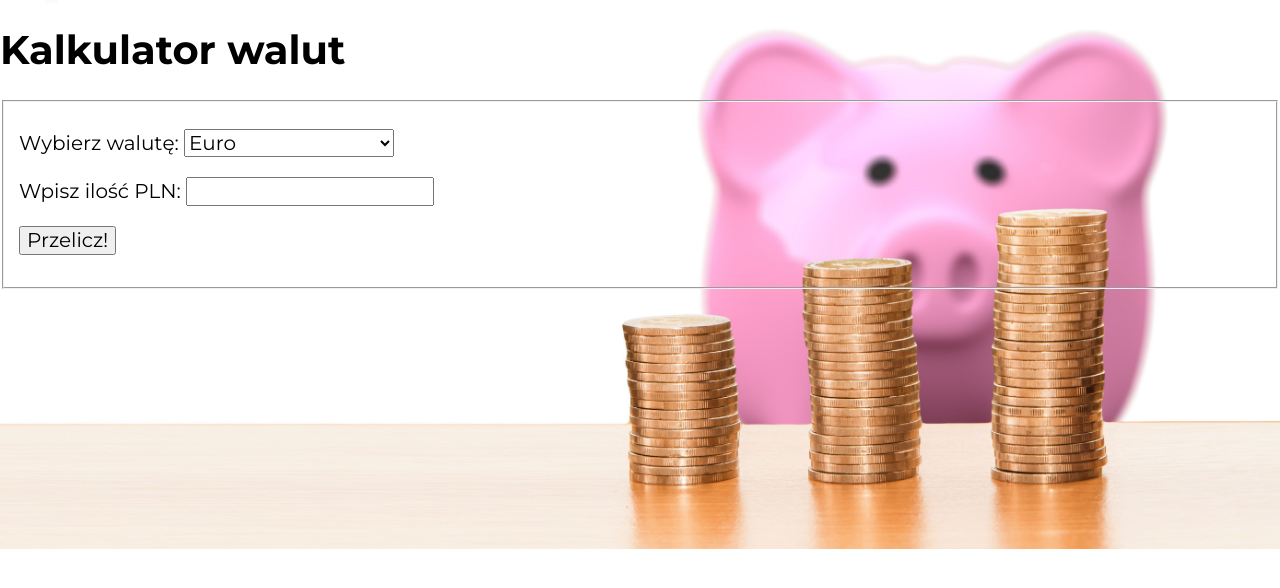
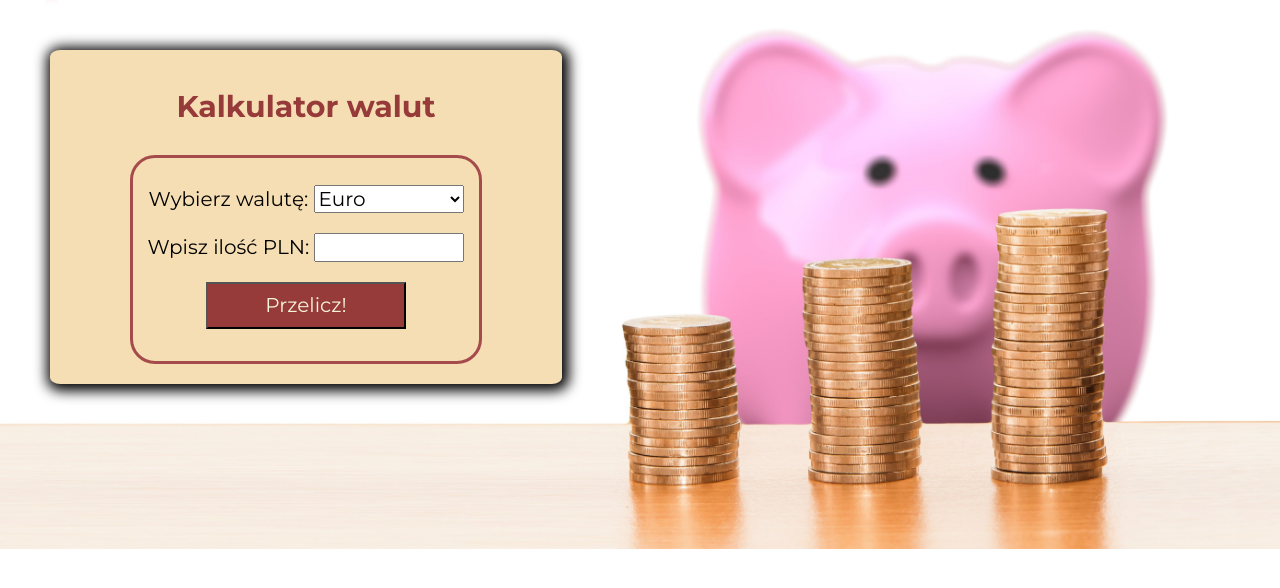
Before and after one commit to MCBombiPL/currency-converter-react, a React (Create React App) app: page / in a window 1280 px wide. Shown: the top 588 px of the page. Built offline with nearby package versions, Linux system fonts and the light colour scheme.

Commit message:
converter without any interactions yet

```diff
--- a/src/App.js
+++ b/src/App.js
@@ -2,18 +2,21 @@ import Input from "./Input";
 import Button from "./Button";
 import Select from "./Select";
 import Header from "./Header";
+import Result from "./Result";
+import Fieldset from "./Fieldset";
+import FormContainer from "./FormContainer";
 
 function App() {
   return (
-    <form className="form">
-        <Header title="Kalkulator walut"/>
-        <fieldset className="form__fieldset">
-            <Select />
-            <Input />
-            <Button />
-            <p></p>
-        </fieldset>
-    </form>
+    <FormContainer>
+      <Header title="Kalkulator walut" />
+      <Fieldset>
+        <Select selectText="Wybierz walutę: " />
+        <Input inputText="Wpisz ilość PLN: " />
+        <Button text="Przelicz!" />
+        <Result />
+      </Fieldset>
+    </FormContainer>
   );
 }
 
--- a/src/Button/index.js
+++ b/src/Button/index.js
@@ -1,6 +1,6 @@
-const Button = (props) => (
+const Button = ({text}) => (
   <p>
-    <button className="form__button">Przelicz!</button>
+    <button className="form__button">{text}</button>
   </p>
 );
 
--- /dev/null
+++ b/src/Fieldset/index.js
@@ -0,0 +1,5 @@
+const Fieldset = ({ children }) => (
+  <fieldset className="form__fieldset">{children}</fieldset>
+);
+
+export default Fieldset;
--- /dev/null
+++ b/src/FormContainer/index.js
@@ -0,0 +1,9 @@
+import "./style.css";
+
+const FormContainer = ({children}) => (
+<form className="form">
+    {children}
+</form>
+);
+
+export default FormContainer;
--- /dev/null
+++ b/src/FormContainer/style.css
@@ -0,0 +1,41 @@
+.form {
+    background-color: wheat;
+    box-shadow: 2px 2px 13px 5px #000000;
+    display: flex;
+    max-width: 40%;
+    border-radius: 2%;
+    flex-direction: column;
+    justify-content: flex-start;
+    align-items: center;
+    text-align: center;
+    margin: 50px;
+    padding: 20px;
+}
+
+.form__fieldset {
+    border: 3px solid #a64b4b;
+    border-radius: 25px;
+}
+
+.form__header {
+    width: 350px;
+    font-size: 30px;
+    text-align: center;
+    color: #973a3a;
+    margin-bottom: 30px;
+}
+
+.form__select {
+    max-width: 150px;
+}
+
+.form__input {
+    max-width: 150px;
+}
+
+.form__button {
+    background-color: #973a3a;
+    color: beige;
+    padding: 10px;
+    width: 200px;
+}
--- a/src/Header/index.js
+++ b/src/Header/index.js
@@ -1,5 +1,5 @@
-const Header = (props) => (
-    <h1 className="form__header">{props.title}</h1>
+const Header = ({title}) => (
+    <h1 className="form__header">{title}</h1>
 );
 
 export default Header;
--- a/src/Input/index.js
+++ b/src/Input/index.js
@@ -1,7 +1,7 @@
-const Input = (props) => (
+const Input = ({inputText}) => (
   <p>
     <label>
-      Wpisz ilość PLN:{" "}
+      {inputText}
       <input
         className="form__input"
         required
--- /dev/null
+++ b/src/Result/index.js
@@ -0,0 +1,5 @@
+const Result = () => (
+    <p></p>
+);
+
+export default Result;
--- a/src/Select/index.js
+++ b/src/Select/index.js
@@ -1,7 +1,7 @@
-const Select = (props) => (
+const Select = ({selectText}) => (
   <p>
     <label>
-      Wybierz walutę:{" "}
+      {selectText}
       <select required className="form__select">
         <option name="currency" value="EUR">
           Euro
```
